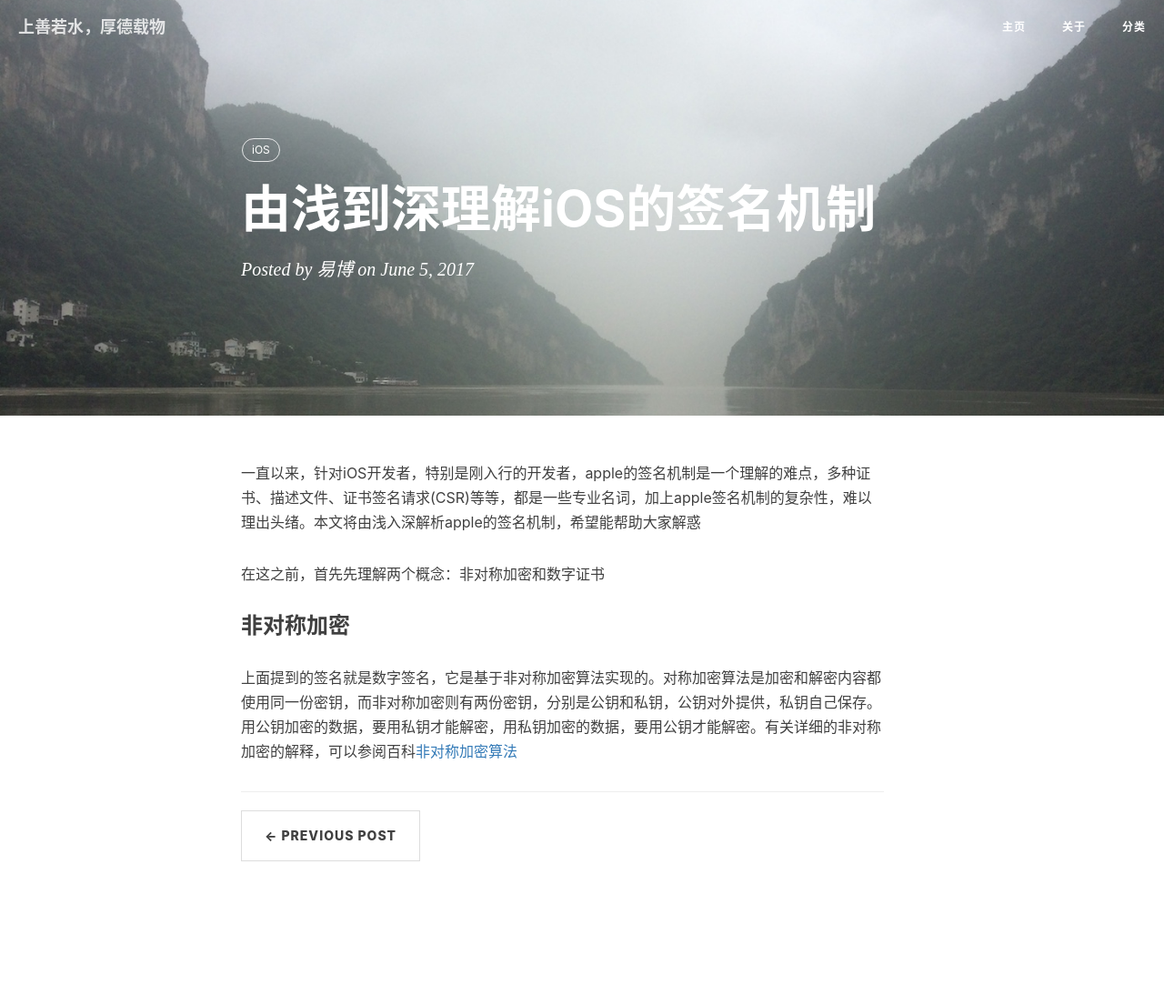
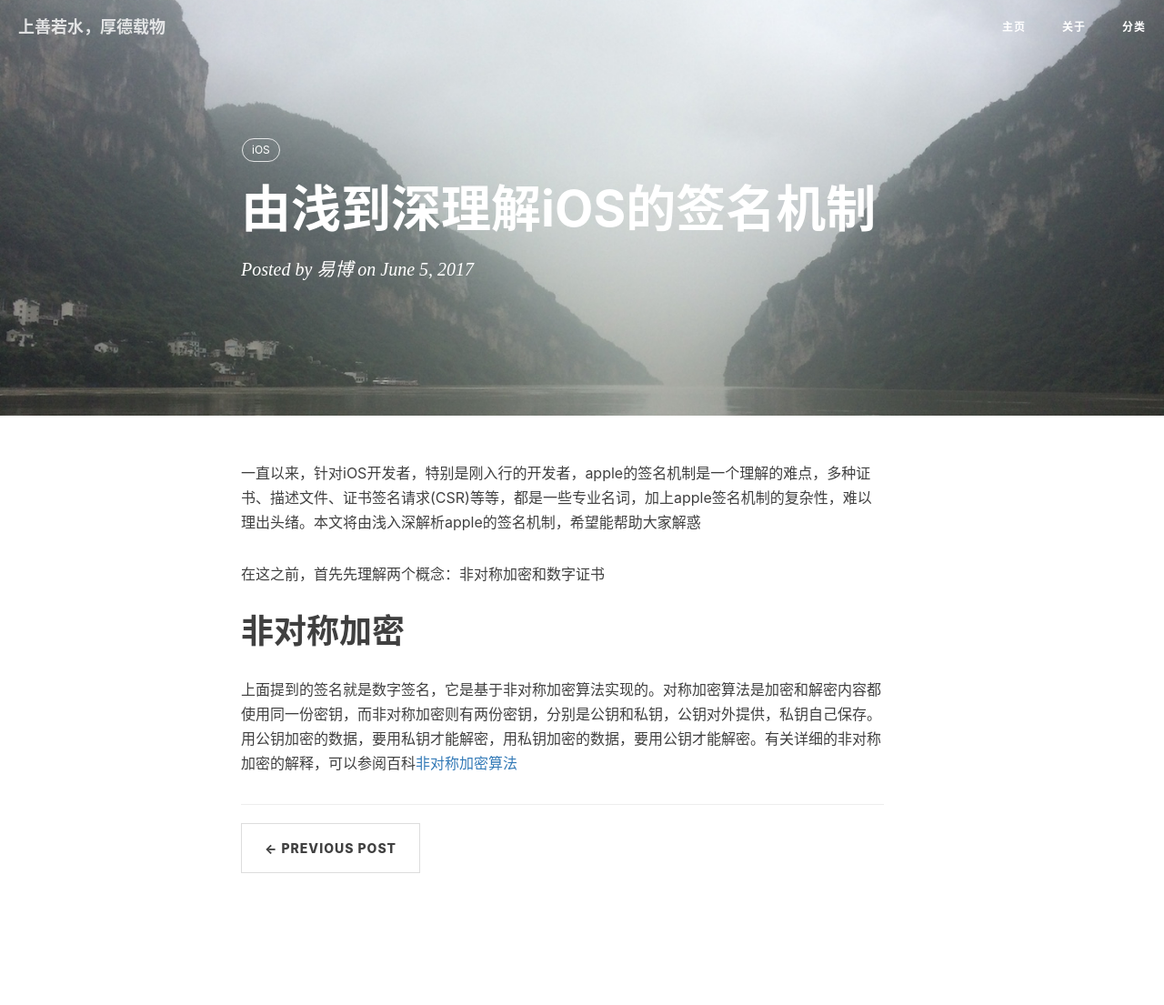
Before and after one commit to xttxqjfg/xttxqjfg.github.io, a Jekyll site: the page built from _posts/201706/2017-06-05-由浅到深理解iOS的签名机制.markdown, in a window 1280 px wide. Shown: the whole page at 91% size. Built offline with Jekyll 4.4.1, drawn with Linux system fonts in a browser that asks for light colours; nearby versions of some CDN libraries; comment, search, counter and statistics services are not loaded.

Commit message:
no message

```diff
--- a/_posts/201706/2017-06-05-由浅到深理解iOS的签名机制.markdown
+++ b/_posts/201706/2017-06-05-由浅到深理解iOS的签名机制.markdown
@@ -13,6 +13,7 @@ tags:
 
 在这之前，首先先理解两个概念：非对称加密和数字证书
 
-### 非对称加密 ###
+非对称加密
+=======
 
 上面提到的签名就是数字签名，它是基于非对称加密算法实现的。对称加密算法是加密和解密内容都使用同一份密钥，而非对称加密则有两份密钥，分别是公钥和私钥，公钥对外提供，私钥自己保存。用公钥加密的数据，要用私钥才能解密，用私钥加密的数据，要用公钥才能解密。有关详细的非对称加密的解释，可以参阅百科[非对称加密算法](http://baike.baidu.com/link?url=WBJ7fFUpICd_QMGvgN5vRHgKqIdV-Qo06PNNjSRzBs83j87HrqBQocYO2FXFqAeD3RnpvxvbVeGtwv5JFt17aP2Cs5wwsNY8_Q62vocCFWTVn-ftsi2TI_W_1bjm-kqWiMttVFNC-NUUcO-JTq8Zz4uTvuE02m1UG4EK_5mpQH3)
```
